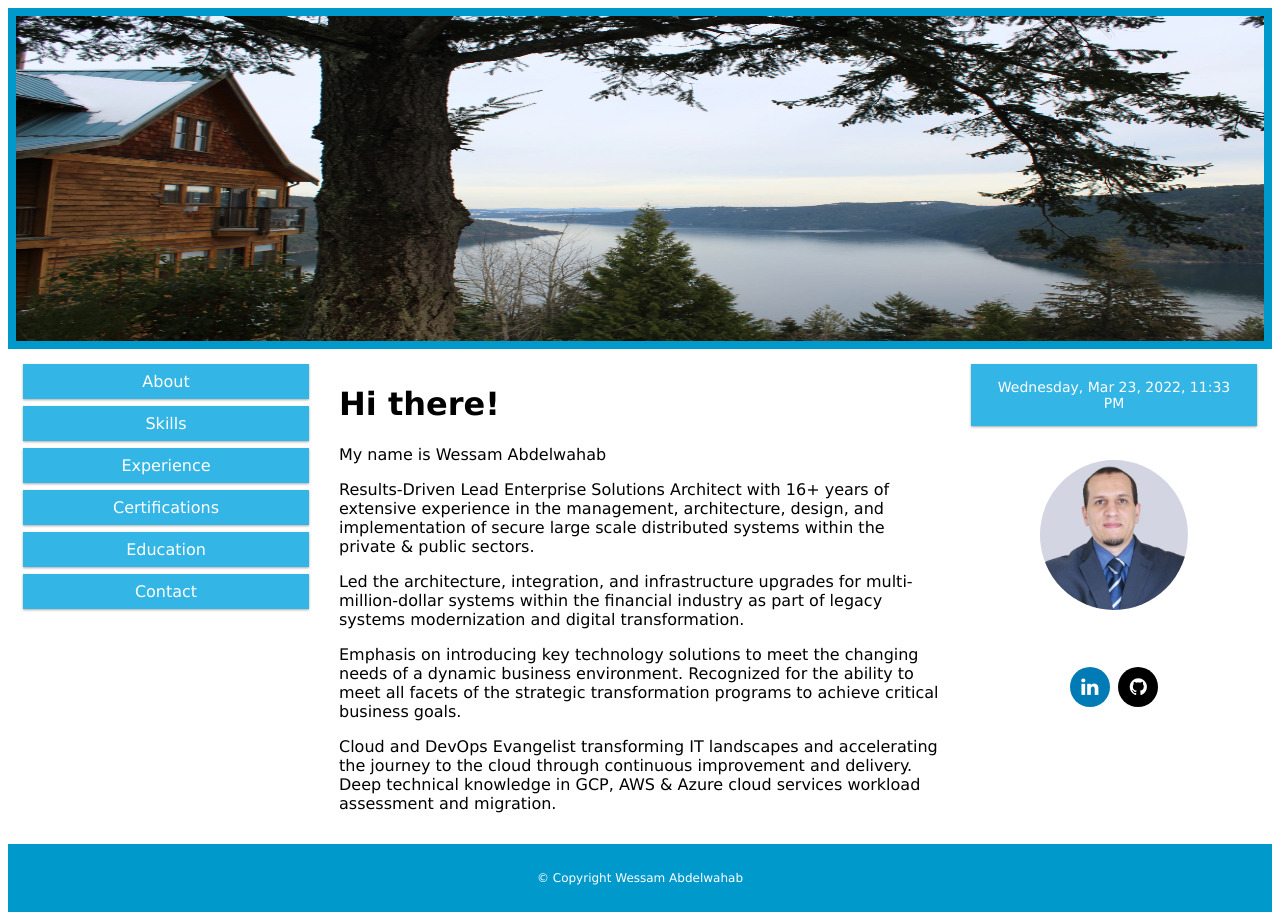
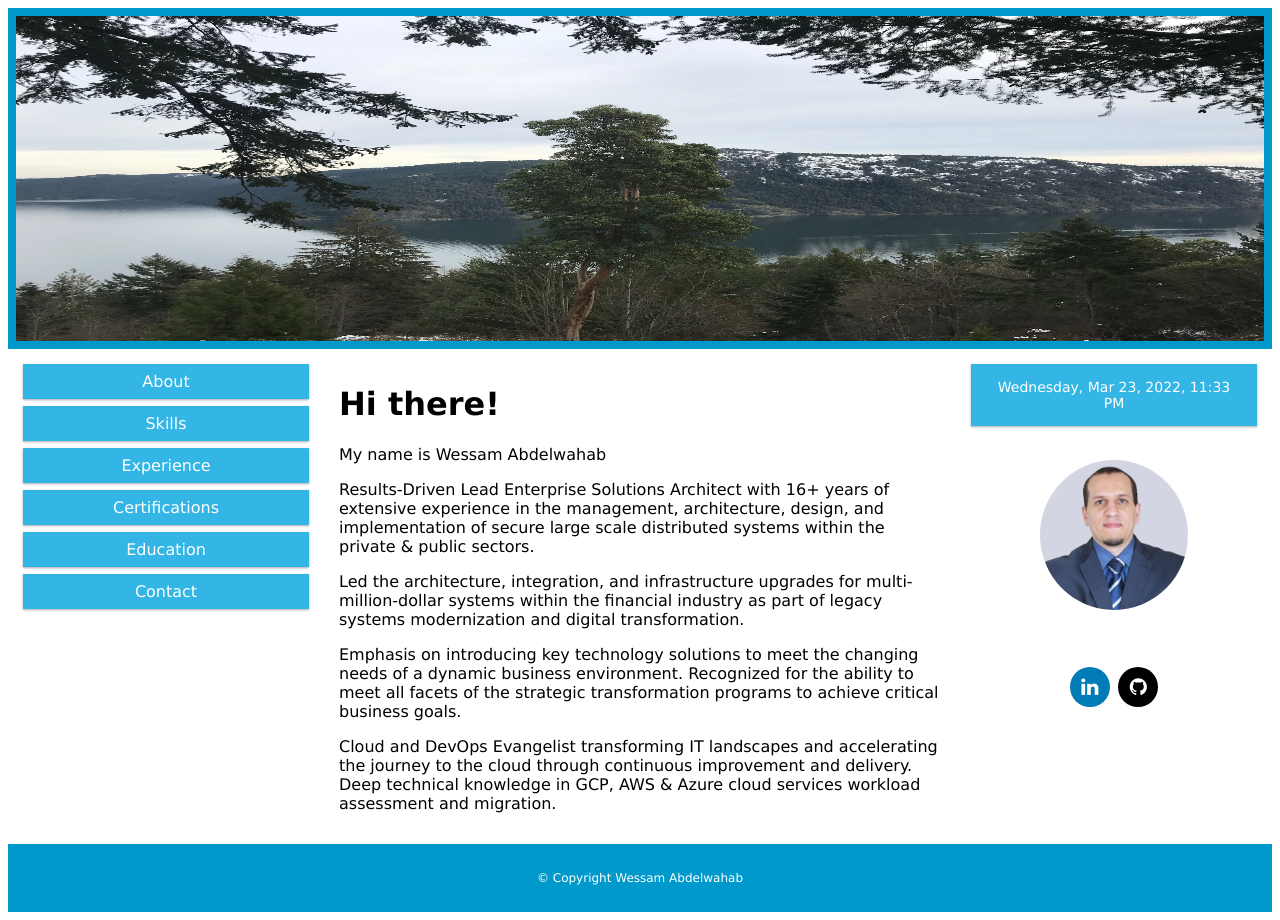
Before and after one commit to wessam-abdelwahab/wessamabdelwahab.github.io, a Jekyll site: the page built from index.html, in a window 1280 px wide. Built offline with Jekyll 4.4.1, drawn with Linux system fonts in a browser that asks for light colours; nearby versions of some CDN libraries.

Commit message:
Update Pic

```diff
--- a/_layouts/default.html
+++ b/_layouts/default.html
@@ -54,8 +54,8 @@
 					<a href="/">
 					<picture>
 						<source type="image/webp" srcset="/images/Island.webp">
-						<source type="image/jpeg" srcset="/images/Island.jpg">
-						<img src="/images/Island.png" alt="Al Wahbah Crater" title="Vancouver Island" class="entry-image" align="middle" width="600" height="400">
+						<source type="image/jpeg" srcset="/images/Island.HEIC">
+						<img src="/images/Island.HEIC" alt="Vancouver Island" title="Vancouver Island" class="entry-image" align="middle" width="600" height="400">
 					  </picture>
 					</a>
 				</div>
```
Also changed, not shown: images/Island.webp, 1 other file.
